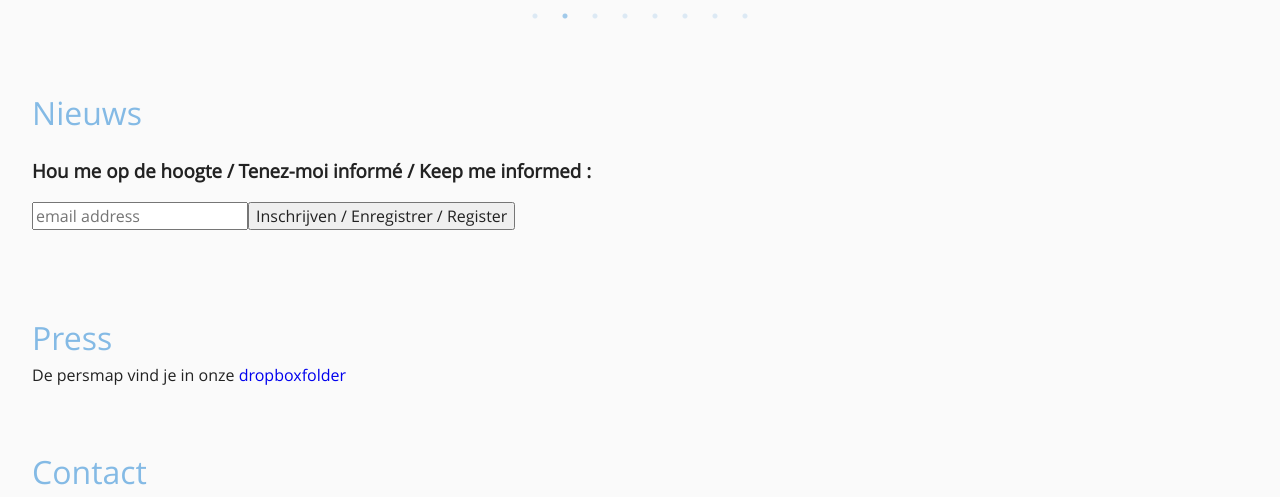
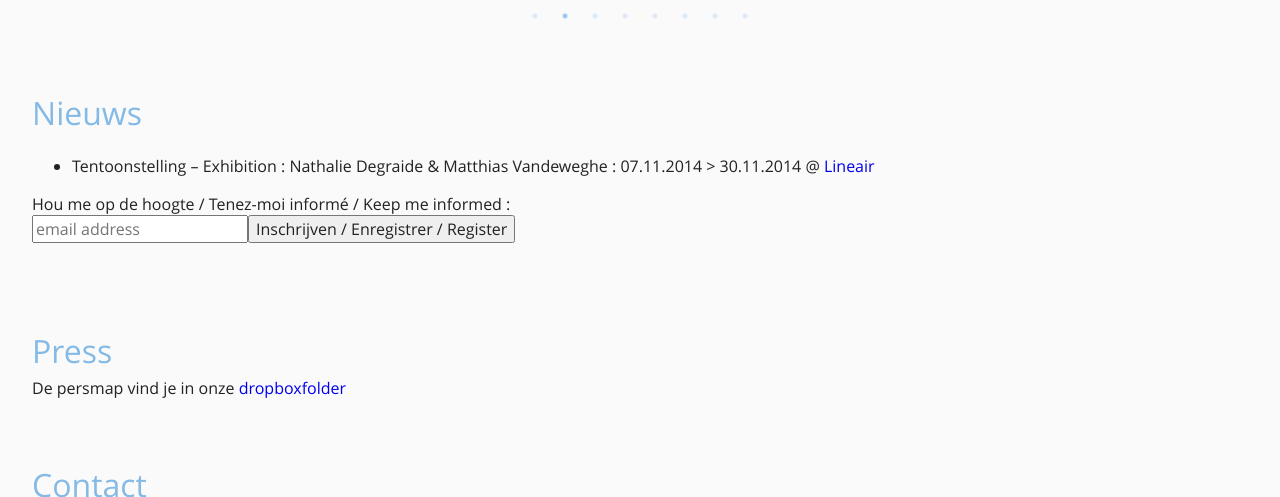
Before and after one commit to joachimVdH/VertigoArt, a website: page index.html in a window 1280 px wide. Shown: the part 661-1158 px from the top of the page. Drawn offline with Linux system fonts and the light colour scheme.

Commit message:
add link to exhibition

```diff
--- a/index.html
+++ b/index.html
@@ -15,7 +15,6 @@
 	  <meta name="google-site-verification" content="uNQITMtE0nRZKVo3gHha1rHRMvu6jUN8gcq0pLUSVkw" />
 		<style>
 			@font-face {
-
 				font-family: 'Open Sans';font-style: normal;font-weight: 400;
 				src: local('Open Sans'), local('OpenSans'), url(http://fonts.gstatic.com/s/opensans/v10/cJZKeOuBrn4kERxqtaUH3SZ2oysoEQEeKwjgmXLRnTc.ttf) format('truetype');
 			}
@@ -126,8 +125,13 @@
 			<header>
 				Nieuws
 			</header>
-			<h3>Hou me op de hoogte / Tenez-moi informé / Keep me informed :  </h3>
+			<ul>
+				<li>Tentoonstelling – Exhibition : Nathalie Degraide &amp; Matthias Vandeweghe : 07.11.2014 > 30.11.2014 @ <a href="http://www.lineair.be" target="_blank">Lineair</a></li>
+
+			</ul>
+			Hou me op de hoogte / Tenez-moi informé / Keep me informed :
 			<!-- Begin MailChimp Signup Form --><form action="//vertigoart.us8.list-manage.com/subscribe/post?u=83bb64b03ad88b20294b9ce9f&amp;id=22826f9435" method="post" id="mc-embedded-subscribe-form" name="mc-embedded-subscribe-form" class="validate" target="_blank" novalidate><input type="email" value="" name="EMAIL" class="email" id="mce-EMAIL" placeholder="email address" required><input type="submit" value="Inschrijven / Enregistrer / Register" name="subscribe" id="mc-embedded-subscribe" class="button"><div style="position: absolute; left: -5000px;"><input type="text" name="b_83bb64b03ad88b20294b9ce9f_22826f9435" tabindex="-1" value=""></div></form><!--End mc_embed_signup-->
+
 		<br>
 		</section>
 		<section id="press">
```
Also changed, not shown: 1 other file.
